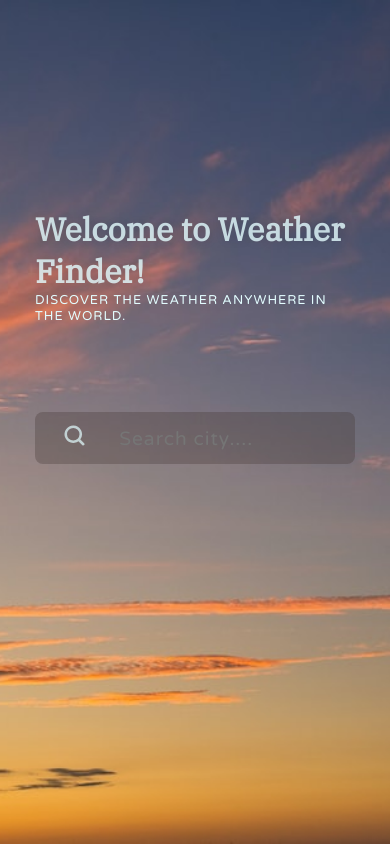
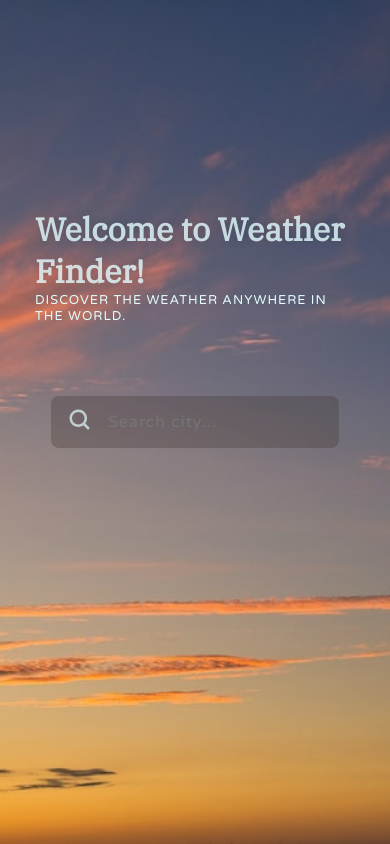
Before and after one commit to matipeco/weather-app, a React (Vite) app: page / in a window 390 px wide. Shown: the top 844 px of the page. Built offline with nearby package versions, Linux system fonts and the light colour scheme.

Commit message:
componente searchBar responsive

```diff
--- a/src/components/SearchBar/index.module.css
+++ b/src/components/SearchBar/index.module.css
@@ -1,14 +1,15 @@
 .searchBarBackground {
   background-color: rgba(63, 51, 47, 0.3);
-  padding: 1rem;
+  /* padding: 1rem; */
   width: 28rem;
   border-radius: 8px;
   border: none;
   cursor: pointer;
-  transition: 350ms ease-in-out;
-  margin: 3rem 0 1rem;
-  display: flex;
+  transition: 350ms ease-in;
+  margin: 1.5rem 0 ;
+  display:flex;
   align-items: center;
+  justify-content: center;
 }
 
 .search {
@@ -17,8 +18,9 @@
 }
 
 .searchBarBackground:hover {
-  box-shadow: 0px 0px 12px 9px rgba(45, 45, 45, 0.1);
-  background-color: rgba(63, 51, 47, 0.6);
+  box-shadow: 0px 0px 12px 4px rgba(45, 45, 45, 0.1);
+
+  background-color: rgba(63, 51, 47, 0.4);
 }
 
 input {
@@ -28,11 +30,11 @@ input {
   color: #eeeeee;
   border: none;
   cursor: text;
-  margin-left: 1rem;
   outline: none;
   font-size: 1.2rem;
   letter-spacing: 1px;
-  /* text-align: center; */
+  padding: 1rem;
+  padding-left: 0;
 }
 
 .button {
@@ -51,11 +53,16 @@ input {
 }
 .loading {
   animation: rotate 3s linear infinite;
+  margin: 0 1rem;
 }
 
 @media (max-width: 700px) {
   .searchBarBackground {
-    padding: 0.7rem;
-    width: 20rem;
+    padding: 0;
+    width: 18rem;
+  }
+  input{
+  font-size: 1rem;
+
   }
 }
--- a/src/components/SearchBar/index.tsx
+++ b/src/components/SearchBar/index.tsx
@@ -80,7 +80,7 @@ export const SearchBar: FunctionComponent<Props> = ({
           type="text"
           value={input}
           onChange={handleChange}
-          placeholder="Search city...."
+          placeholder="Search city..."
         />
       </form>
     </>
```
